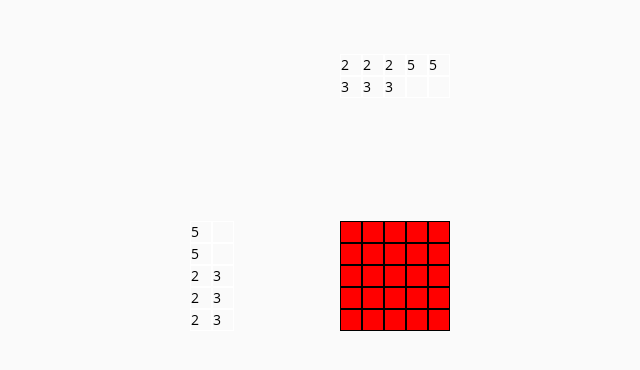
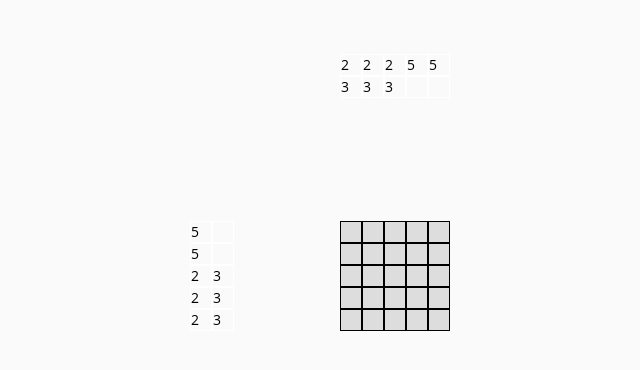
Before and after one commit to RenanDLRS/hungry-cat-nonogram, a React (Create React App) app: page / in a window 1280 px wide. Shown: the part 108-478 px from the top of the page, without its empty margins (300-940 px from the left). Built offline with nearby package versions, Linux system fonts and the light colour scheme.

Commit message:
feat: small test

```diff
--- a/src/App.tsx
+++ b/src/App.tsx
@@ -10,6 +10,7 @@ import {
 } from "./styles/boardStyles";
 
 import GlobalStyle from "./styles/global";
+import { boardSolver } from "./styles/solveFunciton";
 
 export interface IBoardColorCount {
   columns: IColorCount[][];
@@ -50,7 +51,7 @@ function App() {
     for (let i = 0; i < gridSize.columns; i++) {
       let tempBoardLine: IBoardLine = { cells: [] };
       for (let j = 0; j < gridSize.lines; j++) {
-        tempBoardLine.cells.push({ color: "red" });
+        tempBoardLine.cells.push({ color: "#ddd" });
       }
       tempGameBoard.lines.push(tempBoardLine);
       tempBoardLine = { cells: [] };
@@ -58,7 +59,12 @@ function App() {
     setGameBoard(tempGameBoard);
 
     setBoardColorCount(fristMap);
+
   }, [gridSize]);
+
+  useEffect(() => {
+    boardSolver(boardColorCount, gameBoard);
+  }, [boardColorCount]);
 
   return (
     <Container>
```
